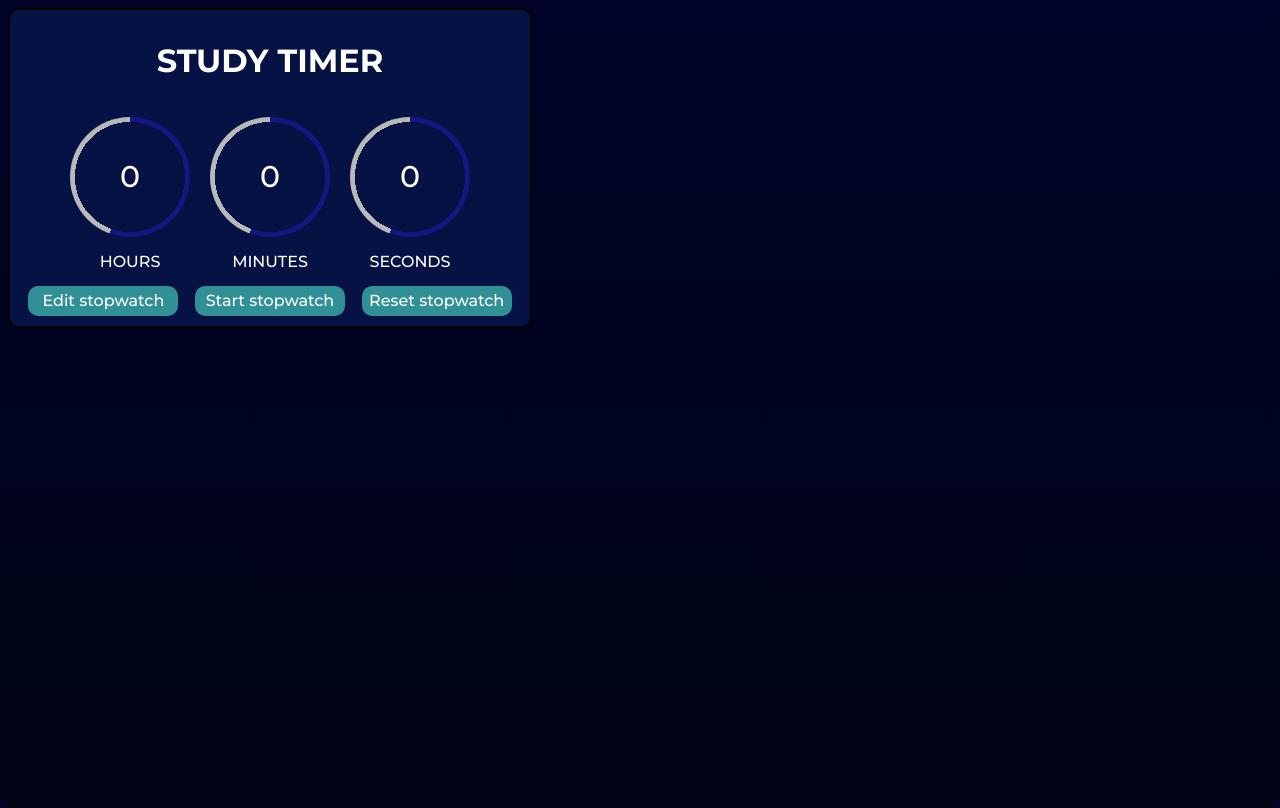
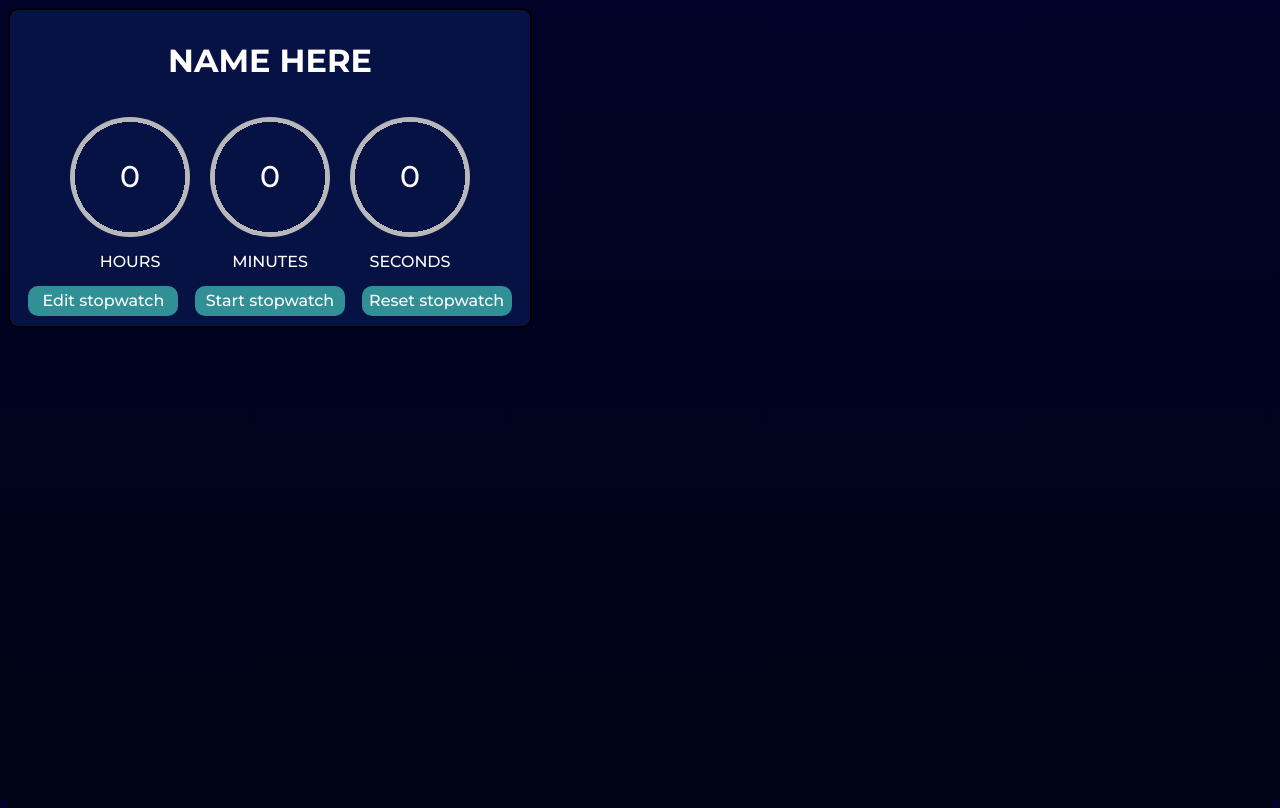
Before and after one commit to ViniciusBenfica/stopwatch, a Next.js app: page / in a window 1280 px wide. Built offline with nearby package versions, Linux system fonts and the light colour scheme.

Commit message:
change title

```diff
--- a/pages/index.tsx
+++ b/pages/index.tsx
@@ -1,5 +1,5 @@
 import type { NextPage } from 'next'
-import { useEffect, useState } from 'react'
+import { useState } from 'react'
 import * as Dialog from '@radix-ui/react-dialog';
 
 import {
@@ -27,9 +27,13 @@ const Home: NextPage = () => {
   var [timer, setTimer] = useState<any>()
   var [count, setCount] = useState<time>({ seconds: 0, minutes: 0, hours: 0 })
   var [start, setStart] = useState<boolean>(true)
+  var [title, setTitle] = useState<string>("NAME HERE")
 
-  var startStopwatch = (opcao: boolean): any => {
+  var [auxTitle, setAuxTitle] = useState<string>("")
+
+  var startStopwatch = (opcao: boolean): void => {
     var objectTime = count
+
     if (opcao) {
       if (start) {
         setTimer(window.setInterval(() => {
@@ -63,18 +67,18 @@ const Home: NextPage = () => {
   return (
     <div>
       <DivStopwatch>
-        <h1>STUDY TIMER</h1>
+        <h1>{title}</h1>
         <Timer>
           <div>
-            <Stopwatch BackgroundColor={'red'}>{count.seconds}</Stopwatch>
+            <Stopwatch className={box ({ css: { background: `radial-gradient(#061244 65%, transparent 10%), conic-gradient(#161682 ${360 * count.seconds / 60 }deg, #b8b8bb 0deg)`}})}>{count.seconds}</Stopwatch>
             <div>HOURS</div>
           </div>
           <div>
-            <Stopwatch BackgroundColor={'red'}>{count.minutes}</Stopwatch>
+            <Stopwatch className={box ({ css: { background: `radial-gradient(#061244 65%, transparent 10%), conic-gradient(#161682 ${360 * count.minutes / 60 }deg, #b8b8bb 0deg)`}})}>{count.minutes}</Stopwatch>
             <div>MINUTES</div>
           </div>
           <div>
-            <Stopwatch BackgroundColor={'red'}>{count.hours}</Stopwatch>
+            <Stopwatch className={box ({ css: { background: `radial-gradient(#061244 65%, transparent 10%), conic-gradient(#161682 ${360 * count.hours / 12 }deg, #b8b8bb 0deg)`}})}>{count.hours}</Stopwatch>
             <div>SECONDS</div>
           </div>
         </Timer>
@@ -91,13 +95,13 @@ const Home: NextPage = () => {
               <Dialog.Description className={box({ css: { color: "grey", fontSize: "14px", marginTop: "-5px" } })}>Make changes to your stopwatch here. Click save when you're done.</Dialog.Description>
               <Timer className={box({ css: { marginTop: "25px" } })}>
                 <Label>Name</Label>
-                <Input></Input>
+                <Input type="text" onChange={(event) => setAuxTitle(event.target.value)}></Input>
               </Timer>
               <Timer>
                 <Label>Description</Label>
                 <Input></Input>
               </Timer>
-              <Close>Save changes</Close>
+              <Close  onClick={() => setTitle(auxTitle)}>Save changes</Close>
             </Content>
           </Dialog.Portal>
         </Dialog.Root>
--- a/styles/index.style.tsx
+++ b/styles/index.style.tsx
@@ -9,7 +9,7 @@ export const Trigger = styled(Dialog.Trigger, {
     backgroundColor: "#309096",
     borderRadius: "10px",
 
-    "&:hover": { backgroundColor: "#36a2aa", }
+    '&:hover': { backgroundColor: "#36a2aa", }
 })
 
 export const Button = styled('button', {
@@ -19,7 +19,7 @@ export const Button = styled('button', {
     backgroundColor: "#309096",
     borderRadius: "10px",
 
-    "&:hover": { backgroundColor: "#36a2aa", }
+    '&:hover': { backgroundColor: "#36a2aa", }
 })
 
 export const DivStopwatch = styled('div', {
@@ -69,15 +69,7 @@ export const Stopwatch = styled('div', {
     textAlign: "center",
     fontSize: "30px",
     borderRadius: '50%',
-    background: `
-    radial-gradient(#061244 65%, transparent 10%),
-    conic-gradient(#161682 200deg, #b8b8bb 0deg)`,
     margin: "0px 10px 15px 10px",
-    variants: {
-        BackgroundColor: {
-            red: { backgroundColor: "red" }
-        }
-    }
 })
 
 export const Overlay = styled(Dialog.Overlay, {
```
